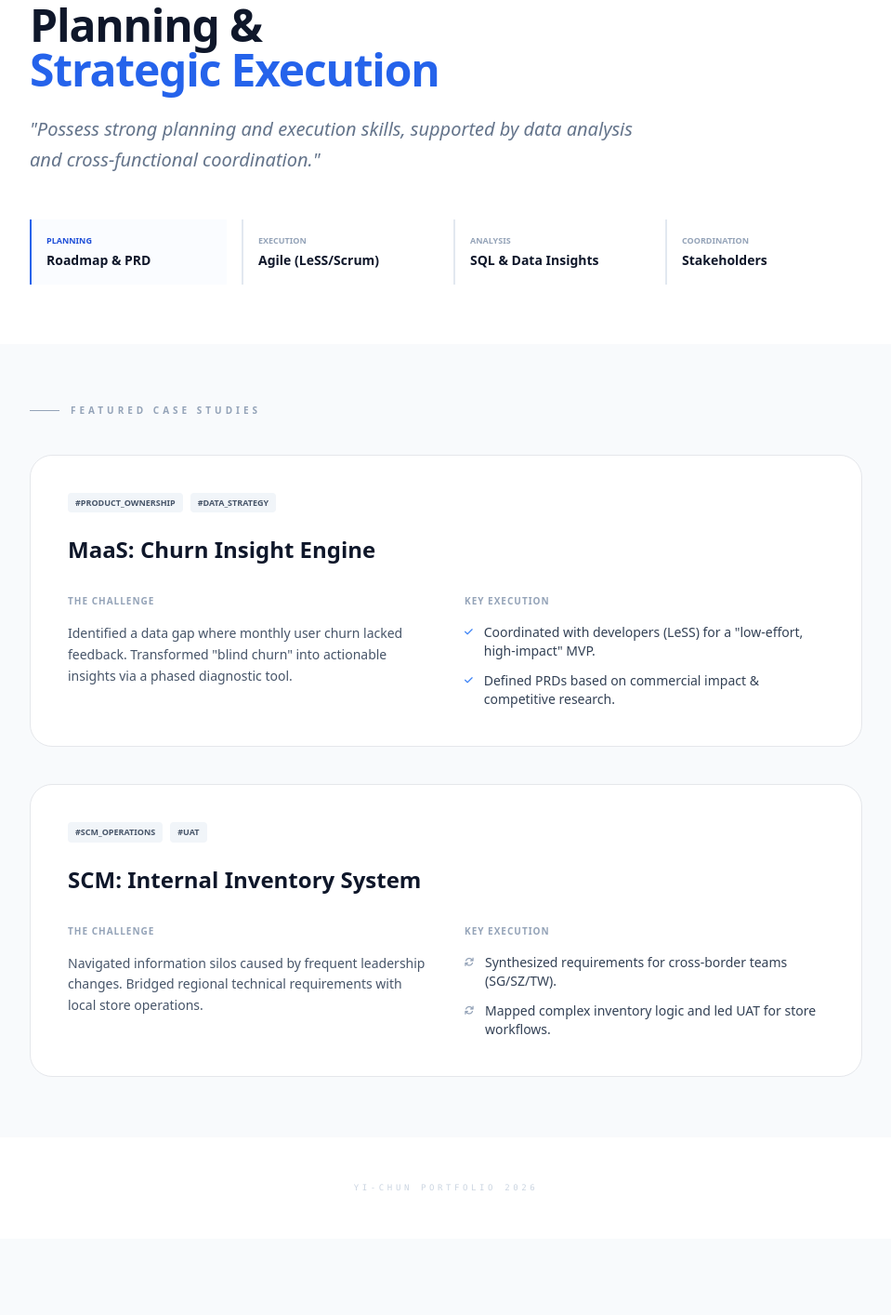
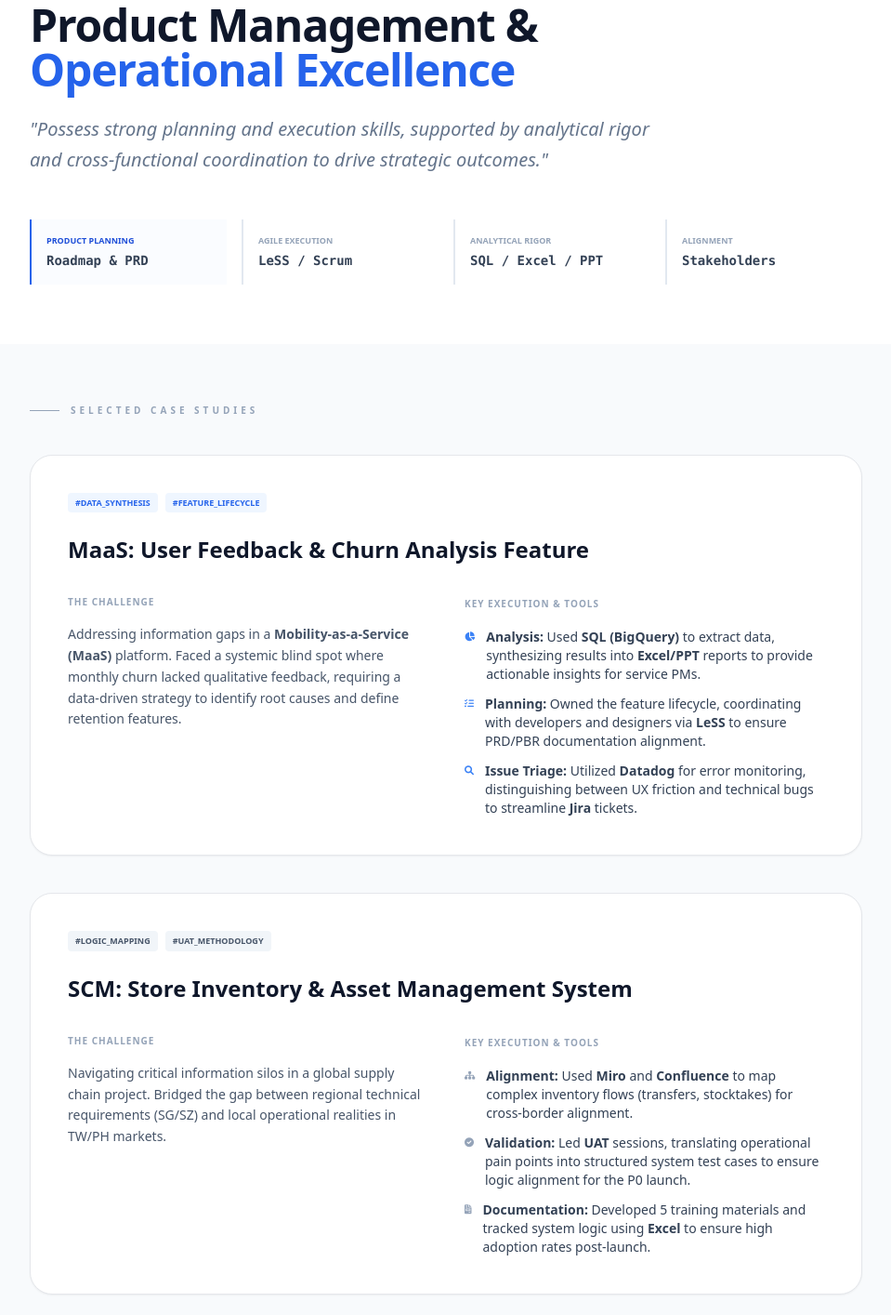
Before and after one commit to AngelaLiu-24/yi-chun, a plain HTML site: page index.html in a window 1280 px wide. Shown: the part 146-1560 px from the top of the page at 93% size, without its empty margins (160-1119 px from the left). Before the commit the page ends 1478 px from the top, so only its background shows below. Drawn offline with nearby package versions, Linux system fonts and the light colour scheme.

Commit message:
update text

```diff
--- a/index.html
+++ b/index.html
@@ -25,28 +25,28 @@
     <header class="pt-24 pb-16 px-6 bg-white">
         <div class="max-w-4xl mx-auto">
             <h1 class="text-4xl md:text-5xl font-black mb-6 tracking-tight text-slate-900">
-                Planning & <br><span class="text-blue-600">Strategic Execution</span>
+                Product Management & <br><span class="text-blue-600">Operational Excellence</span>
             </h1>
             <p class="text-xl text-slate-500 max-w-2xl leading-relaxed italic mb-12">
-                "Possess strong planning and execution skills, supported by data analysis and cross-functional coordination."
+                "Possess strong planning and execution skills, supported by analytical rigor and cross-functional coordination to drive strategic outcomes."
             </p>
 
             <div class="grid grid-cols-2 md:grid-cols-4 gap-4">
                 <div class="p-4 border-l-2 border-blue-600 bg-blue-50/30">
-                    <div class="text-blue-700 text-[9px] font-bold uppercase mb-1">Planning</div>
-                    <div class="text-sm font-semibold">Roadmap & PRD</div>
+                    <div class="text-blue-700 text-[9px] font-bold uppercase mb-1">Product Planning</div>
+                    <div class="text-sm font-semibold text-slate-700 font-mono">Roadmap & PRD</div>
                 </div>
                 <div class="p-4 border-l-2 border-slate-200">
-                    <div class="text-slate-400 text-[9px] font-bold uppercase mb-1">Execution</div>
-                    <div class="text-sm font-semibold">Agile (LeSS/Scrum)</div>
+                    <div class="text-slate-400 text-[9px] font-bold uppercase mb-1">Agile Execution</div>
+                    <div class="text-sm font-semibold text-slate-700 font-mono">LeSS / Scrum</div>
                 </div>
                 <div class="p-4 border-l-2 border-slate-200">
-                    <div class="text-slate-400 text-[9px] font-bold uppercase mb-1">Analysis</div>
-                    <div class="text-sm font-semibold">SQL & Data Insights</div>
+                    <div class="text-slate-400 text-[9px] font-bold uppercase mb-1">Analytical Rigor</div>
+                    <div class="text-sm font-semibold text-slate-700 font-mono">SQL / Excel / PPT</div>
                 </div>
                 <div class="p-4 border-l-2 border-slate-200">
-                    <div class="text-slate-400 text-[9px] font-bold uppercase mb-1">Coordination</div>
-                    <div class="text-sm font-semibold">Stakeholders</div>
+                    <div class="text-slate-400 text-[9px] font-bold uppercase mb-1">Alignment</div>
+                    <div class="text-sm font-semibold text-slate-700 font-mono">Stakeholders</div>
                 </div>
             </div>
         </div>
@@ -56,65 +56,73 @@
         <div class="max-w-4xl mx-auto">
 
             <h2 class="text-[10px] font-bold text-slate-400 uppercase tracking-[0.4em] mb-10 flex items-center">
-                <span class="bg-slate-400 h-[1px] w-8 mr-3"></span>Featured Case Studies
+                <span class="bg-slate-400 h-[1px] w-8 mr-3"></span>Selected Case Studies
             </h2>
 
-            <div class="case-card bg-white border border-gray-200 rounded-3xl p-8 md:p-10 mb-10 transition-all duration-300">
+            <div class="case-card bg-white border border-gray-200 rounded-3xl p-8 md:p-10 mb-10 transition-all duration-300 shadow-sm">
                 <div class="flex flex-wrap gap-2 mb-6">
-                    <span class="bg-slate-100 text-slate-600 text-[9px] font-bold px-2 py-1 rounded">#PRODUCT_OWNERSHIP</span>
-                    <span class="bg-slate-100 text-slate-600 text-[9px] font-bold px-2 py-1 rounded">#DATA_STRATEGY</span>
+                    <span class="bg-blue-50 text-blue-600 text-[9px] font-bold px-2 py-1 rounded">#DATA_SYNTHESIS</span>
+                    <span class="bg-blue-50 text-blue-600 text-[9px] font-bold px-2 py-1 rounded">#FEATURE_LIFECYCLE</span>
                 </div>
 
-                <h3 class="text-2xl font-bold text-slate-900 mb-8 text-blue-600">MaaS: Churn Insight Engine</h3>
+                <h3 class="text-2xl font-bold text-slate-900 mb-8 text-blue-600">MaaS: User Feedback & Churn Analysis Feature</h3>
 
                 <div class="grid md:grid-cols-2 gap-10">
-                    <div class="space-y-4">
+                    <div class="space-y-4 text-sm text-slate-600 leading-relaxed">
                         <h4 class="text-[10px] font-black text-slate-400 uppercase tracking-widest">The Challenge</h4>
-                        <p class="text-slate-600 text-sm leading-relaxed">
-                            Identified a data gap where monthly user churn lacked feedback. Transformed "blind churn" into actionable insights via a phased diagnostic tool.
+                        <p>
+                            Addressing information gaps in a <strong>Mobility-as-a-Service (MaaS)</strong> platform. Faced a systemic blind spot where monthly churn lacked qualitative feedback, requiring a data-driven strategy to identify root causes and define retention features.
                         </p>
                     </div>
-                    <div class="space-y-4">
-                        <h4 class="text-[10px] font-black text-slate-400 uppercase tracking-widest">Key Execution</h4>
-                        <ul class="text-sm text-slate-700 space-y-3">
+                    <div class="space-y-4 text-sm">
+                        <h4 class="text-[10px] font-black text-slate-400 uppercase tracking-widest">Key Execution & Tools</h4>
+                        <ul class="text-slate-700 space-y-3">
                             <li class="flex items-start">
-                                <i class="fas fa-check text-blue-500 mt-1 mr-3 text-[10px]"></i>
-                                <span>Coordinated with developers (LeSS) for a "low-effort, high-impact" MVP.</span>
+                                <i class="fas fa-chart-pie text-blue-500 mt-1 mr-3 text-[10px]"></i>
+                                <span><strong>Analysis:</strong> Used <strong>SQL (BigQuery)</strong> to extract data, synthesizing results into <strong>Excel/PPT</strong> reports to provide actionable insights for service PMs.</span>
                             </li>
                             <li class="flex items-start">
-                                <i class="fas fa-check text-blue-500 mt-1 mr-3 text-[10px]"></i>
-                                <span>Defined PRDs based on commercial impact & competitive research.</span>
+                                <i class="fas fa-tasks text-blue-500 mt-1 mr-3 text-[10px]"></i>
+                                <span><strong>Planning:</strong> Owned the feature lifecycle, coordinating with developers and designers via <strong>LeSS</strong> to ensure PRD/PBR documentation alignment.</span>
+                            </li>
+                            <li class="flex items-start">
+                                <i class="fas fa-search text-blue-500 mt-1 mr-3 text-[10px]"></i>
+                                <span><strong>Issue Triage:</strong> Utilized <strong>Datadog</strong> for error monitoring, distinguishing between UX friction and technical bugs to streamline <strong>Jira</strong> tickets.</span>
                             </li>
                         </ul>
                     </div>
                 </div>
             </div>
 
-            <div class="case-card bg-white border border-gray-200 rounded-3xl p-8 md:p-10 transition-all duration-300">
+            <div class="case-card bg-white border border-gray-200 rounded-3xl p-8 md:p-10 transition-all duration-300 shadow-sm">
                 <div class="flex flex-wrap gap-2 mb-6">
-                    <span class="bg-slate-100 text-slate-600 text-[9px] font-bold px-2 py-1 rounded">#SCM_OPERATIONS</span>
-                    <span class="bg-slate-100 text-slate-600 text-[9px] font-bold px-2 py-1 rounded">#UAT</span>
+                    <span class="bg-slate-100 text-slate-600 text-[9px] font-bold px-2 py-1 rounded">#LOGIC_MAPPING</span>
+                    <span class="bg-slate-100 text-slate-600 text-[9px] font-bold px-2 py-1 rounded">#UAT_METHODOLOGY</span>
                 </div>
 
-                <h3 class="text-2xl font-bold text-slate-900 mb-8 text-blue-600">SCM: Internal Inventory System</h3>
+                <h3 class="text-2xl font-bold text-slate-900 mb-8 text-blue-600">SCM: Store Inventory & Asset Management System</h3>
 
                 <div class="grid md:grid-cols-2 gap-10">
-                    <div class="space-y-4">
+                    <div class="space-y-4 text-sm text-slate-600 leading-relaxed">
                         <h4 class="text-[10px] font-black text-slate-400 uppercase tracking-widest">The Challenge</h4>
-                        <p class="text-slate-600 text-sm leading-relaxed">
-                            Navigated information silos caused by frequent leadership changes. Bridged regional technical requirements with local store operations.
+                        <p>
+                            Navigating critical information silos in a global supply chain project. Bridged the gap between regional technical requirements (SG/SZ) and local operational realities in TW/PH markets.
                         </p>
                     </div>
-                    <div class="space-y-4">
-                        <h4 class="text-[10px] font-black text-slate-400 uppercase tracking-widest">Key Execution</h4>
-                        <ul class="text-sm text-slate-700 space-y-3">
+                    <div class="space-y-4 text-sm">
+                        <h4 class="text-[10px] font-black text-slate-400 uppercase tracking-widest">Key Execution & Tools</h4>
+                        <ul class="text-slate-700 space-y-3">
                             <li class="flex items-start">
-                                <i class="fas fa-sync text-slate-400 mt-1 mr-3 text-[10px]"></i>
-                                <span>Synthesized requirements for cross-border teams (SG/SZ/TW).</span>
+                                <i class="fas fa-sitemap text-slate-400 mt-1 mr-3 text-[10px]"></i>
+                                <span><strong>Alignment:</strong> Used <strong>Miro</strong> and <strong>Confluence</strong> to map complex inventory flows (transfers, stocktakes) for cross-border alignment.</span>
                             </li>
                             <li class="flex items-start">
-                                <i class="fas fa-sync text-slate-400 mt-1 mr-3 text-[10px]"></i>
-                                <span>Mapped complex inventory logic and led UAT for store workflows.</span>
+                                <i class="fas fa-check-circle text-slate-400 mt-1 mr-3 text-[10px]"></i>
+                                <span><strong>Validation:</strong> Led <strong>UAT</strong> sessions, translating operational pain points into structured system test cases to ensure logic alignment for the P0 launch.</span>
+                            </li>
+                            <li class="flex items-start">
+                                <i class="fas fa-file-invoice text-slate-400 mt-1 mr-3 text-[10px]"></i>
+                                <span><strong>Documentation:</strong> Developed 5 training materials and tracked system logic using <strong>Excel</strong> to ensure high adoption rates post-launch.</span>
                             </li>
                         </ul>
                     </div>
@@ -124,7 +132,7 @@
         </div>
     </main>
 
-    <footer class="py-12 bg-white text-center border-t border-gray-50">
+    <footer class="py-12 bg-white text-center border-t border-gray-100">
         <div class="text-[9px] text-slate-300 font-mono tracking-[0.4em] uppercase">
             Yi-Chun Portfolio 2026
         </div>
```
